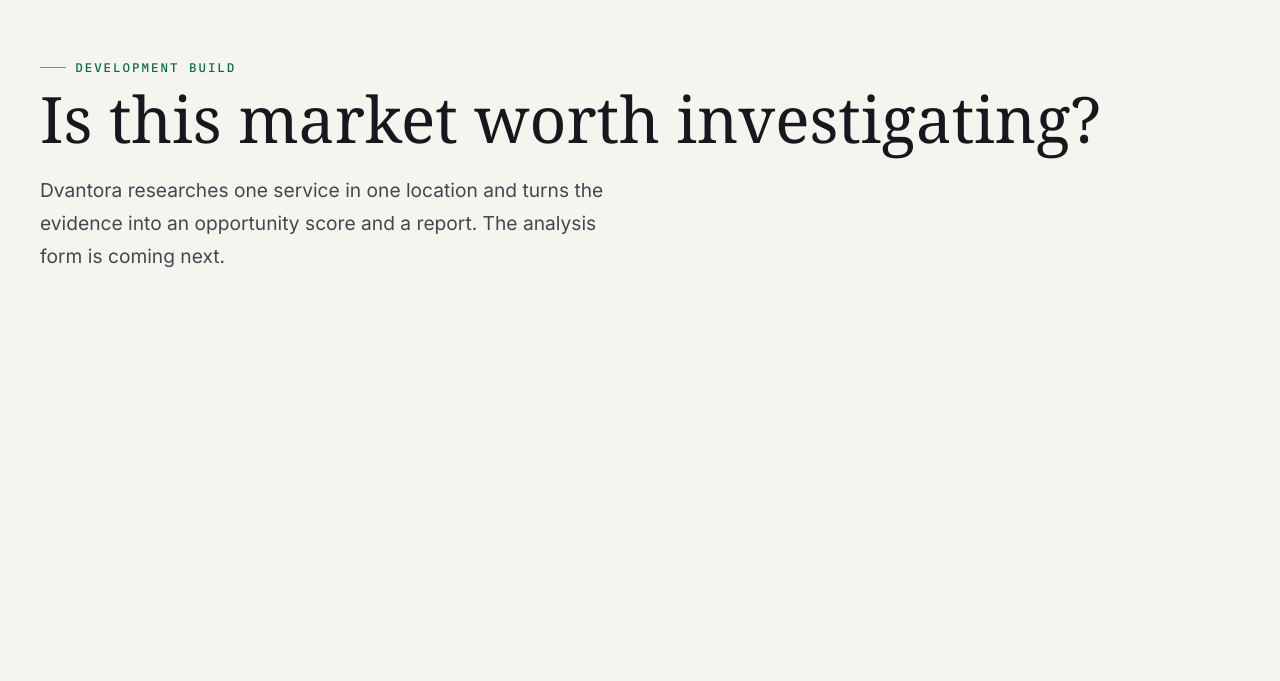
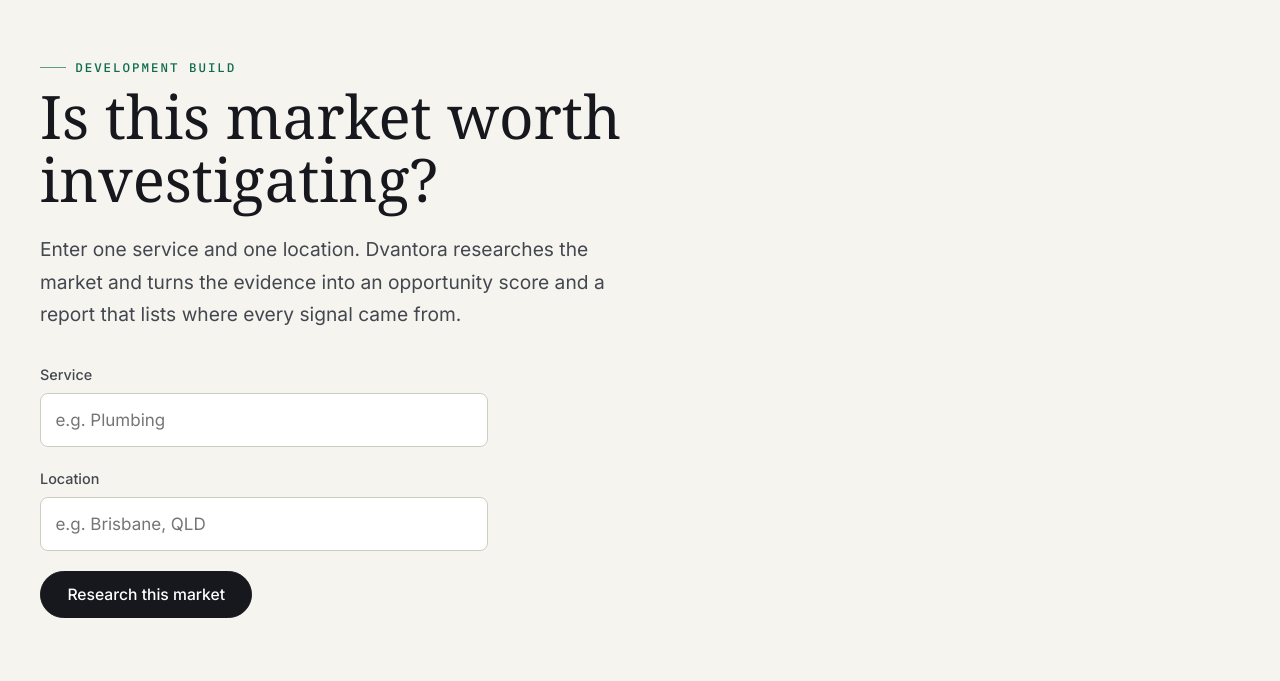
Before and after one commit to Jhuncarlchavez223/dvantora-engine, a FastAPI app: page /app in a window 1280 px wide. Shown: the part 90-771 px from the top of the page. Run offline with FastAPI, Linux system fonts and the light colour scheme; some web fonts are replaced.

Commit message:
Add analysis form and run status page
Co-Authored-By: Claude Opus 5 <noreply@anthropic.com>
Claude-Session: https://claude.ai/code/session_01Bm2FAxkaVmo8V3kZgPKK9T

```diff
--- /dev/null
+++ b/engine/app/static/app.css
@@ -0,0 +1,142 @@
+/* Dvantora app — styles specific to the app.
+   main.css is an unmodified copy of the marketing site's stylesheet; keep
+   app-only rules here so that copy can be refreshed without merging. */
+
+.dv-header {
+  padding-top: 1.5rem;
+  padding-bottom: 1.5rem;
+}
+
+.dv-section {
+  padding-top: 3rem;
+  padding-bottom: 4rem;
+  max-width: 44rem;
+}
+
+.dv-title {
+  font-family: var(--font-serif);
+  font-weight: 400;
+  font-size: clamp(2.25rem, 5.5vw, 3.75rem);
+  line-height: 1.05;
+  margin: 0.5rem 0 1rem;
+}
+
+.dv-lede {
+  max-width: 36rem;
+}
+
+/* Form */
+.dv-form {
+  display: grid;
+  gap: 1.25rem;
+  margin-top: 2rem;
+  max-width: 28rem;
+}
+
+.dv-field {
+  display: grid;
+  gap: 0.4rem;
+}
+
+.dv-field label {
+  font-size: 0.9rem;
+  font-weight: 500;
+  color: var(--ink-2);
+}
+
+.dv-field input {
+  font: inherit;
+  padding: 0.75rem 0.9rem;
+  border: 1px solid var(--line-strong);
+  border-radius: var(--r-sm);
+  background: var(--paper-raise);
+  color: var(--ink);
+}
+
+.dv-field input:focus {
+  outline: 2px solid var(--accent);
+  outline-offset: 1px;
+  border-color: var(--accent);
+}
+
+.dv-form .btn {
+  justify-self: start;
+}
+
+/* Messages */
+.dv-alert {
+  margin-top: 1.75rem;
+  padding: 1rem 1.25rem;
+  border: 1px solid var(--signal-amber);
+  border-radius: var(--r-md);
+  background: var(--paper-raise);
+}
+
+.dv-alert p {
+  margin: 0 0 0.5rem;
+}
+
+.dv-candidates {
+  display: flex;
+  flex-wrap: wrap;
+  gap: 0.5rem;
+}
+
+.dv-note {
+  color: var(--ink-3);
+  font-size: 0.95rem;
+}
+
+/* Run status */
+.dv-status {
+  display: inline-block;
+  padding: 0.3rem 0.8rem;
+  border-radius: 999px;
+  font-size: 0.9rem;
+  font-weight: 500;
+  background: var(--line);
+  color: var(--ink-2);
+}
+
+.dv-status--complete {
+  background: var(--accent-tint);
+  color: var(--accent-strong);
+}
+
+.dv-status--partial {
+  background: #f6ecd6;
+  color: #7a5714;
+}
+
+.dv-status--failed {
+  background: #f5dede;
+  color: #8a2a2a;
+}
+
+.dv-stages {
+  list-style: none;
+  padding: 0;
+  margin: 1.5rem 0;
+  border-top: 1px solid var(--line);
+}
+
+.dv-stage {
+  display: flex;
+  justify-content: space-between;
+  padding: 0.6rem 0;
+  border-bottom: 1px solid var(--line);
+}
+
+.dv-stage-status {
+  font-family: var(--font-mono);
+  font-size: 0.85rem;
+  color: var(--ink-3);
+}
+
+.dv-stage--ok .dv-stage-status {
+  color: var(--accent);
+}
+
+.dv-stage--failed .dv-stage-status {
+  color: #8a2a2a;
+}
--- a/engine/app/templates/base.html
+++ b/engine/app/templates/base.html
@@ -9,9 +9,10 @@
   <link rel="preconnect" href="https://fonts.gstatic.com" crossorigin>
   <link href="https://fonts.googleapis.com/css2?family=IBM+Plex+Mono:wght@400;500&family=Instrument+Serif:ital@0;1&family=Inter:wght@400;500;600&display=swap" rel="stylesheet">
   <link rel="stylesheet" href="{{ url_for('app-static', path='/main.css') }}">
+  <link rel="stylesheet" href="{{ url_for('app-static', path='/app.css') }}">
 </head>
 <body>
-  <header class="container" style="padding-top: 1.5rem; padding-bottom: 1.5rem;">
+  <header class="container dv-header">
     <a class="brand" href="/app" aria-label="Dvantora — app home">
       <svg class="brand-mark" viewBox="0 0 64 64" aria-hidden="true" focusable="false">
         <rect width="64" height="64" rx="14" fill="#0c0f14"></rect>
--- a/engine/app/templates/index.html
+++ b/engine/app/templates/index.html
@@ -3,14 +3,44 @@
 {% block title %}Dvantora — Market research{% endblock %}
 
 {% block content %}
-  <section style="padding-top: 3rem; padding-bottom: 4rem;">
+  <section class="dv-section">
     <p class="eyebrow">Development build</p>
-    <h1 style="font-family: var(--font-serif); font-weight: 400; font-size: clamp(2.5rem, 6vw, 4rem); line-height: 1.05; margin: 0.5rem 0 1rem;">
-      Is this market worth investigating?
-    </h1>
-    <p class="lede" style="max-width: 36rem;">
-      Dvantora researches one service in one location and turns the evidence into
-      an opportunity score and a report. The analysis form is coming next.
+    <h1 class="dv-title">Is this market worth investigating?</h1>
+    <p class="lede dv-lede">
+      Enter one service and one location. Dvantora researches the market and turns
+      the evidence into an opportunity score and a report that lists where every
+      signal came from.
     </p>
+
+    <form class="dv-form" method="post" action="/app/runs">
+      <div class="dv-field">
+        <label for="service">Service</label>
+        <input id="service" name="service" type="text" value="{{ service }}"
+               placeholder="e.g. Plumbing" autocomplete="off" required>
+      </div>
+      <div class="dv-field">
+        <label for="location">Location</label>
+        <input id="location" name="location" type="text" value="{{ location }}"
+               placeholder="e.g. Brisbane, QLD" autocomplete="off" required>
+      </div>
+      <button class="btn btn-primary" type="submit">Research this market</button>
+    </form>
+
+    {% if error %}
+      <div class="dv-alert" role="alert">
+        <p>{{ error }}</p>
+        {% if candidates %}
+          <p>Did you mean one of these?</p>
+          <div class="dv-candidates">
+            {% for c in candidates %}
+              <form method="post" action="/app/runs">
+                <input type="hidden" name="market_key" value="{{ c.market_key }}">
+                <button class="btn btn-ghost" type="submit">{{ c.display_name }}</button>
+              </form>
+            {% endfor %}
+          </div>
+        {% endif %}
+      </div>
+    {% endif %}
   </section>
 {% endblock %}
--- a/pyproject.toml
+++ b/pyproject.toml
@@ -11,6 +11,7 @@ dependencies = [
   "pydantic-settings>=2.4",
   "google-ads>=32.0.0",
   "jinja2>=3.1",
+  "python-multipart>=0.0.9",
 ]
 
 [project.optional-dependencies]
```
Also changed, not shown: engine/app/routes.py (+140 -6 lines), engine/app/templates/error.html (added, +11 -0 lines), engine/app/templates/run.html (added, +39 -0 lines), tests/test_app.py (+87 -8 lines).
